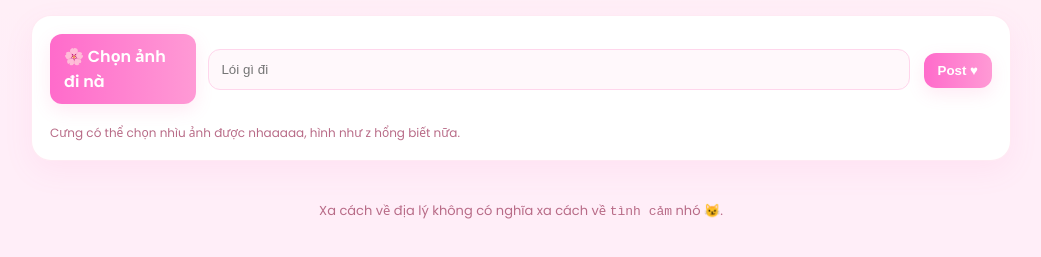
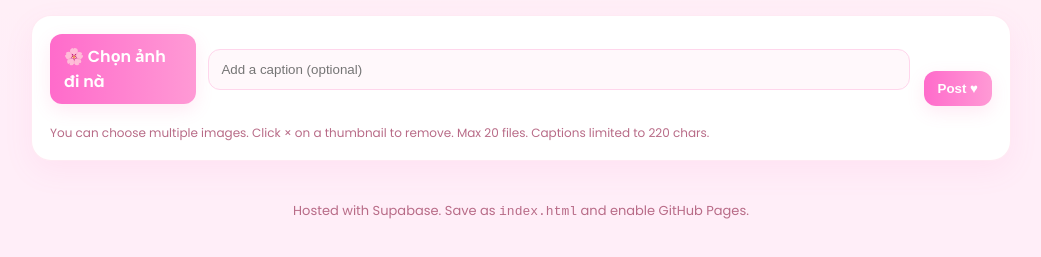
Before and after one commit to MGSarder/qxtdynamics, a plain HTML site: page loverstuff.html in a window 1280 px wide. Shown: the part 103-360 px from the top of the page, without its empty margins (119-1160 px from the left). Drawn offline with nearby package versions, Linux system fonts and the light colour scheme.

Commit message:
Update loverstuff.html

```diff
--- a/loverstuff.html
+++ b/loverstuff.html
@@ -80,19 +80,19 @@
         <div class="filewrap">
           <label class="filebtn" for="file">🌸 Chọn ảnh đi nà</label>
           <input id="file" type="file" accept="image/*" multiple>
-          <input id="caption" type="text" placeholder="Lói gì đi" maxlength="200">
+          <input id="caption" type="text" placeholder="Add a caption (optional)" maxlength="220">
         </div>
         <div id="preview" class="preview"></div>
-        <div class="note">Cưng có thể chọn nhìu ảnh được nhaaaaa, hình như z hổng biết nữa.</div>
+        <div class="note">You can choose multiple images. Click × on a thumbnail to remove. Max 20 files. Captions limited to 220 chars.</div>
       </div>
-      <div style="display:flex;flex-direction:column;gap:8px;padding-bottom: 35px">
+      <div style="display:flex;flex-direction:column;gap:8px">
         <button id="postBtn" class="filebtn">Post ♥</button>
       </div>
     </section>
 
     <main id="feed" class="grid"></main>
 
-    <footer>Xa cách về địa lý không có nghĩa xa cách về <code>tình cảm</code> nhó 😼.</footer>
+    <footer>Hosted with Supabase. Save as <code>index.html</code> and enable GitHub Pages.</footer>
   </div>
 
   <!-- login modal -->
@@ -138,7 +138,7 @@
     function loadUser(){ try{ return JSON.parse(localStorage.getItem(USER_KEY)) }catch{return null} }
     function saveUser(u){ localStorage.setItem(USER_KEY, JSON.stringify(u)); updateUserUi(); }
     function clearUser(){ localStorage.removeItem(USER_KEY); updateUserUi(); }
-    function updateUserUi(){ const u=loadUser(); if(u){ userDisplay.style.display='inline-flex'; usUploaderNameSpan.textContent=u.name; loginBtn.style.display='none'; logoutBtn.style.display='inline-block'; document.getElementById('site-sub').textContent = '' } else { userDisplay.style.display='none'; loginBtn.style.display='inline-block'; logoutBtn.style.display='none'; document.getElementById('site-sub').textContent=' your sweetest moments, caption them, and let visitors comment.'; }}
+    function updateUserUi(){ const u=loadUser(); if(u){ userDisplay.style.display='inline-flex'; userNameSpan.textContent=u.name; loginBtn.style.display='none'; logoutBtn.style.display='inline-block'; document.getElementById('site-sub').textContent = 'Đăng nhập bởi: ' + u.name; } else { userDisplay.style.display='none'; loginBtn.style.display='inline-block'; logoutBtn.style.display='none'; document.getElementById('site-sub').textContent='Safe places dành cho long distance relationship của mụi và mã.'; } }
 
     // small helper: safe HTML escaping
     function escapeHtml(s){return (s||"").replace(/[&<>"]/g,c=>({"&":"&amp;","<":"&lt;",">":"&gt;",'"':"&quot;"}[c]));}
@@ -250,7 +250,7 @@
         if(error) throw error;
         feed.innerHTML = '';
         if(!posts || !posts.length){
-          feed.innerHTML = "<div style='grid-column:1/-1;text-align:center;color:var(--muted)'>Sao chưa có j hết trơn zay 🌸</div>";
+          feed.innerHTML = "<div style='grid-column:1/-1;text-align:center;color:var(--muted)'>No posts yet 🌸</div>";
           return;
         }
         const currentUser = loadUser();
```
